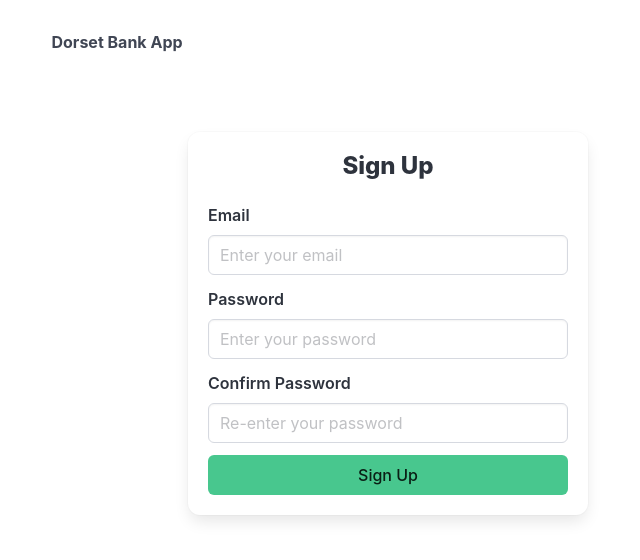
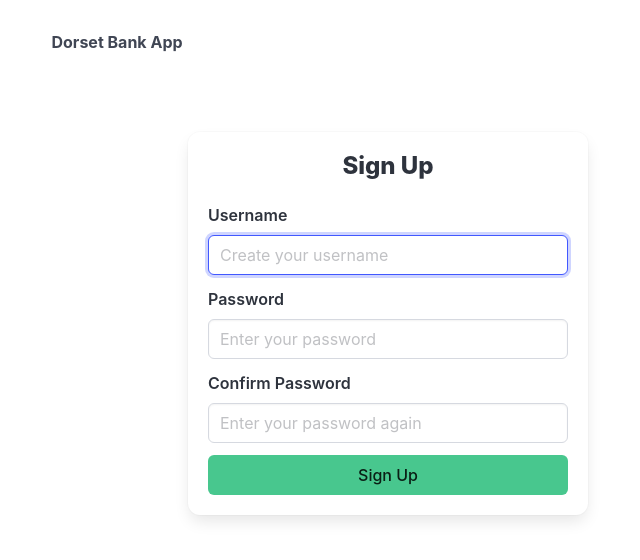
Before and after one commit to aniatki/dorset-bank-app, a Django app: page /signup/ in a window 1280 px wide. Shown: the top 560 px of the page, without its empty margins (252-892 px from the left). Run offline with Django 5.2, Linux system fonts and the light colour scheme; parts of the project's set-up code (start-up, migrations or seed data) failed here and were passed over.

Commit message:
Implement user registration

```diff
--- a/bankhome/forms.py
+++ b/bankhome/forms.py
@@ -1,6 +1,7 @@
 from django.forms import ModelForm
 from .models import Account, User
 from django import forms
+from django.contrib.auth.forms import UserCreationForm
 
 class AccountForm(ModelForm):
     class Meta:
@@ -14,3 +15,8 @@ class UserForm(forms.ModelForm):
         widgets = {
             'password': forms.PasswordInput(),
         }
+
+class CustomUserCreationForm(UserCreationForm):
+    class Meta:
+        model = User
+        fields = ['username', 'password1', 'password2']
--- a/bankhome/views.py
+++ b/bankhome/views.py
@@ -1,5 +1,5 @@
 from django.shortcuts import render, redirect
-from .forms import AccountForm
+from .forms import AccountForm, CustomUserCreationForm
 from .models import Account, User
 from django.contrib import messages
 from django.contrib.auth import authenticate, login, logout
@@ -7,7 +7,7 @@ from django.contrib.auth.decorators import login_required
 
 def login_view(request):
     if request.method == "POST":
-        username = request.POST.get('username')
+        username = request.POST.get('username').lower()
         password = request.POST.get('password')
 
         try:
@@ -37,11 +37,25 @@ def logout_view(request):
     return redirect("login_view")
 
 def signup_view(request):
-    form = AccountForm()
+    form = CustomUserCreationForm()
+
+    if request.method == "POST":
+        form = CustomUserCreationForm(request.POST)
+        if form.is_valid():
+            user = form.save(commit=False)
+            user.username = user.username.lower()
+            print(user)
+            user.save()
+            login(request, user)
+            messages.success(request, "Account was created successfully.")
+            return redirect('dashboard_view')
+
+        else:
+            messages.error(request, "Something went wrong")
+
     context = {"form": form}
     return render(request, "signup/signup.html", context)
 
-# @login_required
 def dashboard_view(request):
     users = Account.objects.all()
     return render(request, 'dashboard/dashboard.html', {"users": users})
--- a/templates/signup/signup.html
+++ b/templates/signup/signup.html
@@ -4,18 +4,18 @@
 
 
 <section class="section">
-    <div class="container">
-      <div class="box" style="max-width: 400px; margin: auto;">
-        <h1 class="title is-4 has-text-centered">Sign Up</h1>
+  <div class="container">
+    <div class="box" style="max-width: 400px; margin: auto;">
+      <h1 class="title is-4 has-text-centered">Sign Up</h1>
 
-        <form method="POST" action="">
-          {% csrf_token %}
+      <form method="POST" action="">
+        {% csrf_token %}
 
         <!-- Username -->
         <div class="field">
-          <label class="label">Email</label>
+          <label class="label">Username</label>
           <div class="control">
-            <input class="input" type="email" placeholder="Enter your email" required>
+            <input class="input" type="text" placeholder="Create your username" name="username" maxlength="150" autocapitalize="none" autocomplete="username" autofocus="" required="" aria-describedby="id_username_helptext" id="id_username">
           </div>
         </div>
 
@@ -23,7 +23,7 @@
         <div class="field">
           <label class="label">Password</label>
           <div class="control">
-            <input class="input" type="password" placeholder="Enter your password" required>
+            <input class="input" type="password" placeholder="Enter your password" name="password1" autocomplete="new-password" required="" aria-describedby="id_password1_helptext" id="id_password1">
           </div>
         </div>
 
@@ -31,7 +31,7 @@
         <div class="field">
           <label class="label">Confirm Password</label>
           <div class="control">
-            <input class="input" type="password" placeholder="Re-enter your password" required>
+            <input class="input" type="password" placeholder="Enter your password again" name="password2" autocomplete="new-password" required="" aria-describedby="id_password2_helptext" id="id_password2">
           </div>
         </div>
 
```
